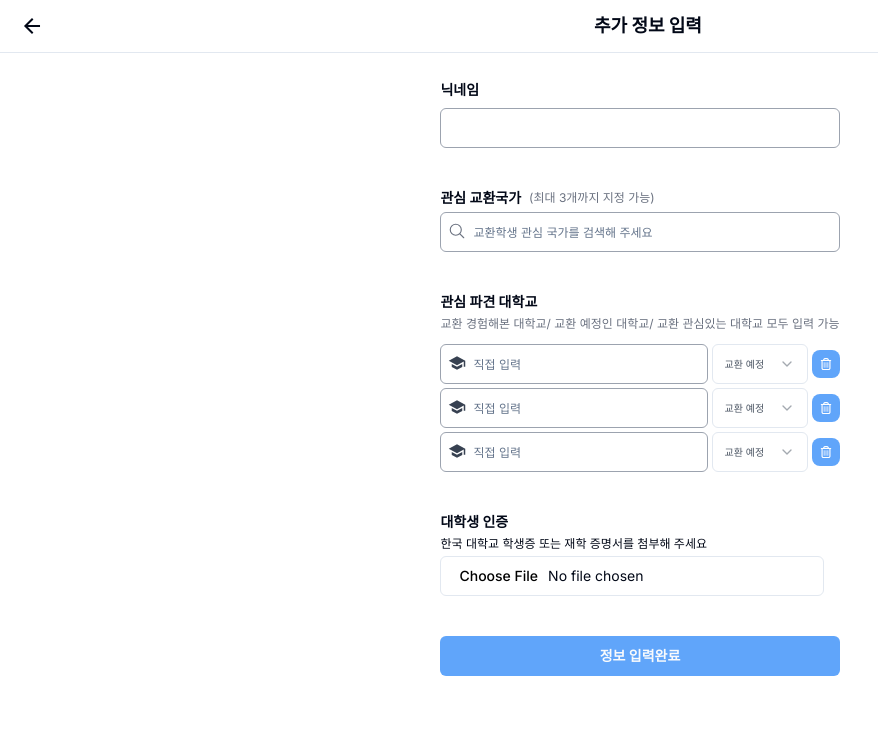
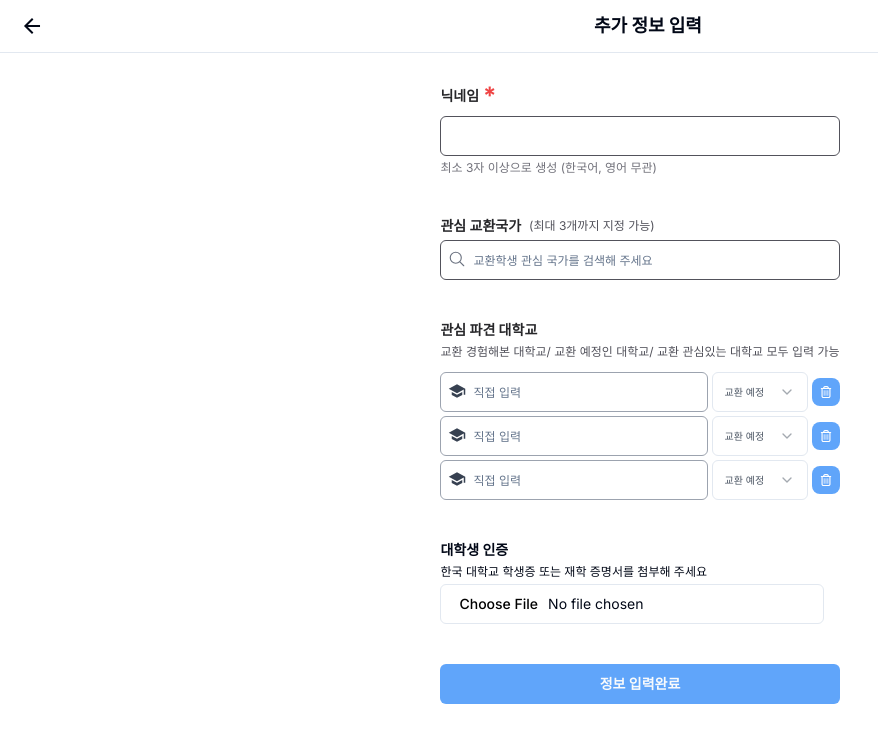
Before and after one commit to gyoZipHap/gyoZipHap, a Next.js app in the folder frontend/: page /signup in a window 1280 px wide. Shown: the top 742 px of the page, without its empty margins (0-878 px from the left). Built offline with nearby package versions, Linux system fonts and the light colour scheme.

Commit message:
chore: change color

```diff
--- a/frontend/app/signup/_components/NameField.tsx
+++ b/frontend/app/signup/_components/NameField.tsx
@@ -1,12 +1,19 @@
 import { Input } from "@/components/ui/input";
+import { useState } from "react";
+
+const nameList = ["교환러", "ㅇㅇ", "hihi", "방가12", "홍길동"];
 
 export default function NameField() {
   return (
-    <div className="flex flex-col gap-2 ">
-      <div>
-        <p className="font-bold">닉네임</p>
+    <div className="flex flex-col gap-1 ">
+      <div className="flex items-center gap-1">
+        <p className="font-bold text-zinc-800">닉네임</p>
+        <p className="text-2xl font-bold text-red-500">*</p>
       </div>
-      <Input className="w-full border-gray-400" />
+      <Input className="w-full border-zinc-600" />
+      <p className="text-xs text-zinc-500">
+        최소 3자 이상으로 생성 (한국어, 영어 무관){" "}
+      </p>
     </div>
   );
 }
--- a/frontend/app/signup/_components/NationField.tsx
+++ b/frontend/app/signup/_components/NationField.tsx
@@ -5,13 +5,13 @@ export default function NationField() {
   return (
     <div className="flex flex-col gap-1">
       <div className="flex items-center gap-2">
-        <p className="font-bold">관심 교환국가</p>
-        <p className="text-xs text-gray-500">(최대 3개까지 지정 가능)</p>
+        <p className="font-bold text-zinc-800">관심 교환국가</p>
+        <p className="text-xs text-zinc-600">(최대 3개까지 지정 가능)</p>
       </div>
       <div className="relative">
         <IoSearchOutline className="absolute left-2 top-2.5 text-lg text-gray-500" />
         <Input
-          className="w-full border-gray-400 pl-8 text-xs"
+          className="w-full border-zinc-600 pl-8 text-xs"
           placeholder="교환학생 관심 국가를 검색해 주세요"
         />
       </div>
--- a/frontend/app/signup/_components/UnivField.tsx
+++ b/frontend/app/signup/_components/UnivField.tsx
@@ -3,8 +3,8 @@ import UnivSelectArea from "./UnivSelectArea";
 export default function UnivField() {
   return (
     <div className="flex flex-col gap-1 ">
-      <p className="font-bold">관심 파견 대학교</p>
-      <p className="mb-2 text-xs text-gray-500">
+      <p className="font-bold text-zinc-800">관심 파견 대학교</p>
+      <p className="mb-2 text-xs text-zinc-600">
         교환 경험해본 대학교/ 교환 예정인 대학교/ 교환 관심있는 대학교 모두 입력
         가능
       </p>
--- a/frontend/app/signup/page.tsx
+++ b/frontend/app/signup/page.tsx
@@ -11,7 +11,6 @@ export default function Signup() {
       <NationField />
       <UnivField />
       <AuthField />
-
       <Button className="w-full bg-blue-400 font-bold hover:bg-blue-500">
         정보 입력완료
       </Button>
```
